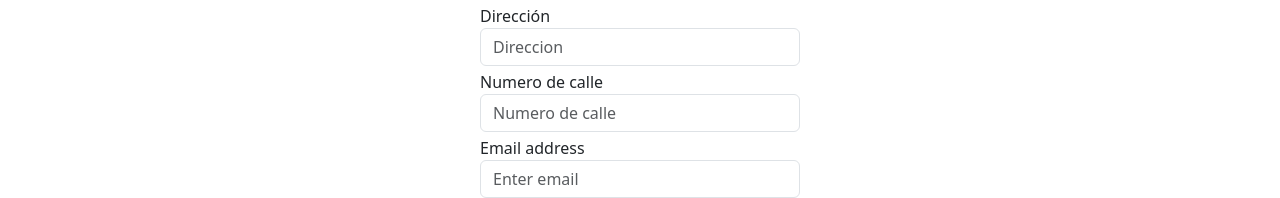
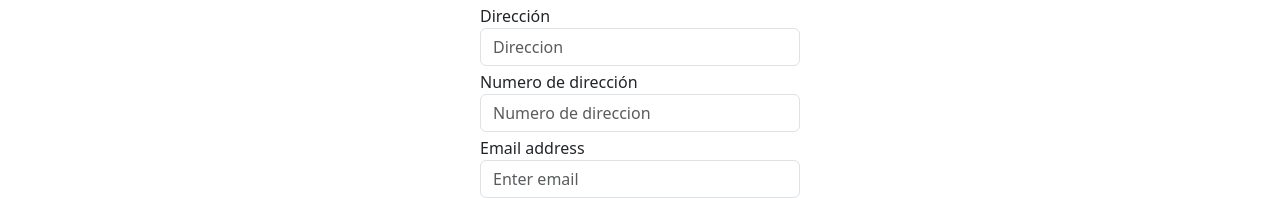
Before and after one commit to roger-rd/Proyecto_FInal_Desafio_Latam, a React (Vite) app: page /registrarse in a window 1280 px wide. Shown: the part 517-715 px from the top of the page. Built offline with nearby package versions, Linux system fonts and the light colour scheme.

Commit message:
se modifica el perfil a page

```diff
--- a/src/page/Registro.jsx
+++ b/src/page/Registro.jsx
@@ -85,14 +85,14 @@ export default function RegistroForm() {
         />
       </div>
       <div className="form-group mt-1 ">
-        <label>Numero de calle</label>
+        <label>Numero de dirección</label>
         <input
-          value={usuario.numero_de_calle}
+          value={usuario.direccion}
           onChange={handleSetUsuario}
           type="number"
-          name="numero_de_calle"
+          name="numero_de_direccion"
           className="form-control"
-          placeholder="Numero de calle"
+          placeholder="Numero de direccion"
         />
       </div>
       <div className="form-group mt-1 ">
```
Also changed, not shown: src/page/Perfil.jsx (renamed from src/components/Perfil.jsx).
